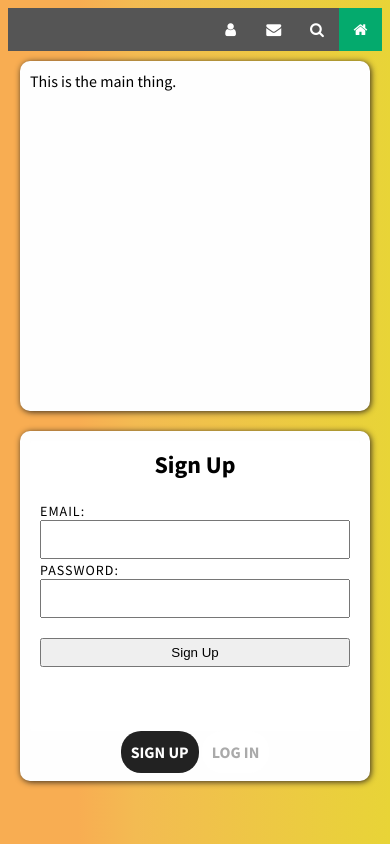
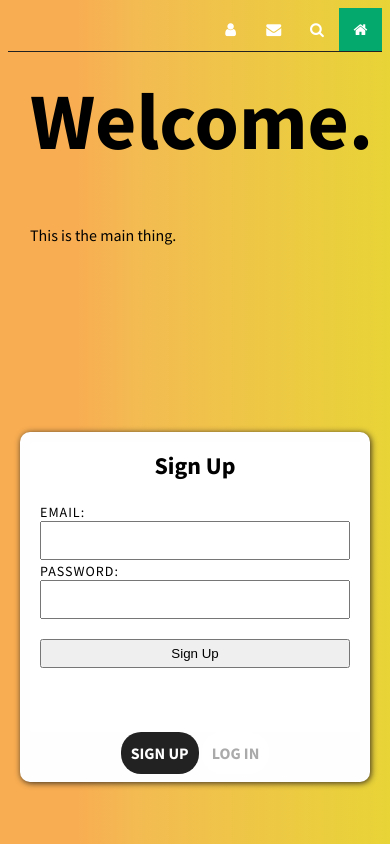
Before and after one commit to tabithalyn/landingpage, a plain HTML site: page index.html in a window 390 px wide. Drawn offline with Linux system fonts and the light colour scheme.

Commit message:
Update 2

```diff
--- a/index.html
+++ b/index.html
@@ -18,6 +18,7 @@
 
   <main>
     <div class="one">
+      <h1 class="grande">Welcome.</h1>
       This is the main thing.
     </div>
     <div class="two">
--- a/style.css
+++ b/style.css
@@ -24,10 +24,14 @@ h1, h2 {
   margin-top: -2px;
 }
 
+h1.grande {
+  font-size: 80px;
+}
+
 .one {
-  background: #fefefe;
-  border-radius: 10px;
-  box-shadow: 1px 1px 6px rgb(54, 43, 29);
+  background: transparent;
+  border-radius: 0px;
+  /*box-shadow: 1px 1px 6px rgb(54, 43, 29);*/
   width: 350px;
   height: 350px;
   padding: 10px;
@@ -47,8 +51,9 @@ h1, h2 {
 
 .topnav {
   width: 100%;
-  background-color: #555;
+  background-color: transparent;
   overflow: auto;
+  border-bottom: 1px solid #222;
 }
 .topnav a {
   float: right;
@@ -81,9 +86,7 @@ main {
 }
 
 .one {
-  background: #fefefe;
-  border-radius: 10px;
-  box-shadow: 1px 1px 6px rgb(54, 43, 29);
+  border-radius: 0px;
   width: 350px;
   height: 350px;
   padding: 10px;
```
